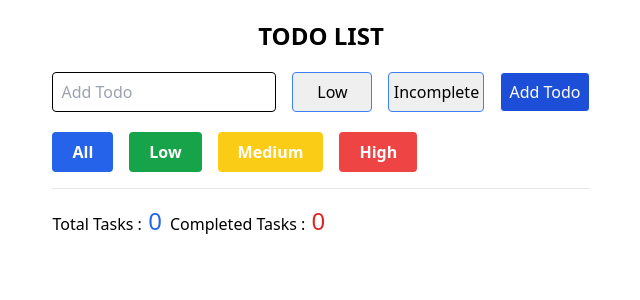
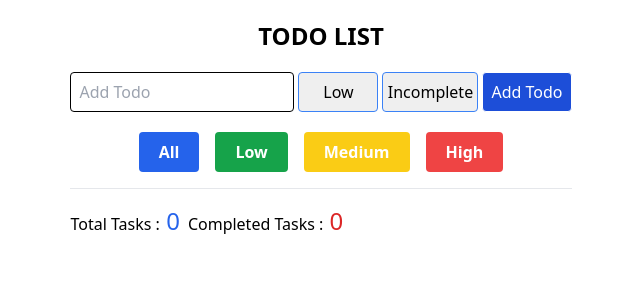
Before and after one commit to nrshakib/qtec-todo-list-app, a React (Vite) app: page / in a window 1280 px wide. Shown: the top 300 px of the page, without its empty margins (319-959 px from the left). Built offline with nearby package versions, Linux system fonts and the light colour scheme.

Commit message:
Updated some styling

```diff
--- a/src/components/TodoForm.jsx
+++ b/src/components/TodoForm.jsx
@@ -43,9 +43,9 @@ function TodoForm({ addTodo }) {
   };
 
   return (
-    <div className="mt-5 text-center">
+    <div className="grid mt-5 text-center justify-center">
       <h1 className="text-2xl font-bold">TODO LIST</h1>
-      <form className="mt-5 flex gap-4" onSubmit={handleFormSubmit}>
+      <form className="mt-5 flex gap-4 sm:gap-1" onSubmit={handleFormSubmit}>
         <input
           type="name"
           placeholder="Add Todo"
@@ -70,7 +70,12 @@ function TodoForm({ addTodo }) {
           <option value="completed">Completed</option>
           <option value="incomplete">Incomplete</option>
         </select>
-        <button type="submit" className="border border-white rounded px-2 bg-blue-700 text-white">Add Todo</button>
+        <button
+          type="submit"
+          className="border border-white rounded px-2 bg-blue-700 text-white"
+        >
+          Add Todo
+        </button>
       </form>
     </div>
   );
--- a/src/components/Todos.jsx
+++ b/src/components/Todos.jsx
@@ -73,7 +73,7 @@ const Todos = () => {
   return (
     <div className="grid justify-center">
       <TodoForm addTodo={addTodo} />
-      <div className="flex gap-4 mt-5">
+      <div className="flex gap-4 mt-5 justify-center">
         <div>
           <button
             className="bg-blue-600 hover:bg-blue-800 text-white font-bold py-2 px-5 rounded"
```
